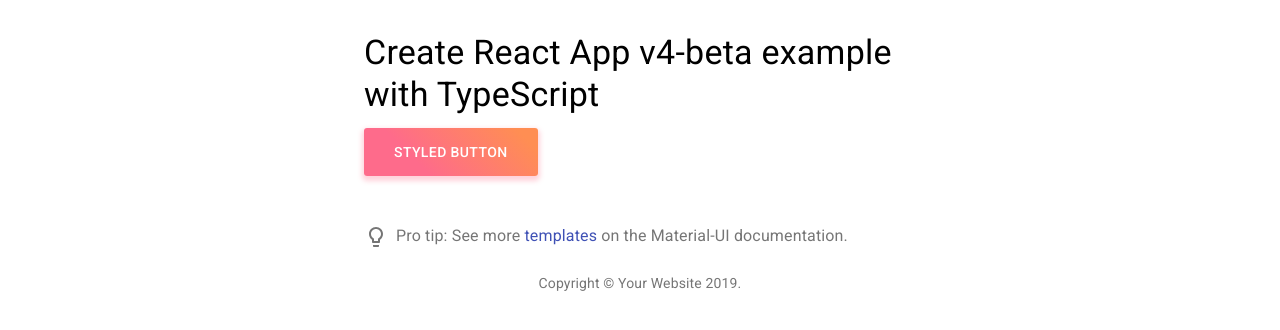
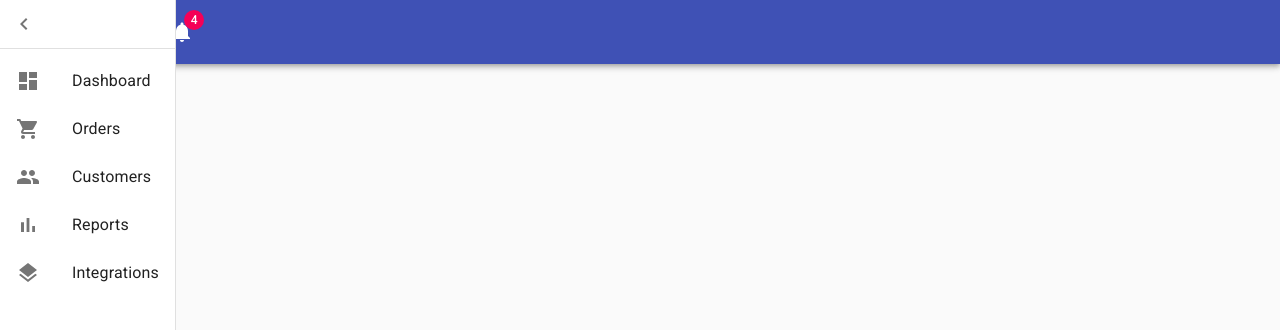
Before and after one commit to Rediful/bumblebee, a React app: page / in a window 1280 px wide. Shown: the top 330 px of the page. Built offline with nearby package versions, Linux system fonts and the light colour scheme.

Commit message:
edit first page

```diff
--- /dev/null
+++ b/src/components/DrawerList/index.tsx
@@ -0,0 +1,47 @@
+import React from 'react';
+import List from '@material-ui/core/List';
+import ListItem from '@material-ui/core/ListItem';
+import ListItemIcon from '@material-ui/core/ListItemIcon';
+import ListItemText from '@material-ui/core/ListItemText';
+import DashboardIcon from '@material-ui/icons/Dashboard';
+import ShoppingCartIcon from '@material-ui/icons/ShoppingCart';
+import PeopleIcon from '@material-ui/icons/People';
+import BarChartIcon from '@material-ui/icons/BarChart';
+import LayersIcon from '@material-ui/icons/Layers';
+
+const DrawerList = () => (
+  <List>
+    <ListItem button>
+      <ListItemIcon>
+        <DashboardIcon />
+      </ListItemIcon>
+      <ListItemText primary="Dashboard" />
+    </ListItem>
+    <ListItem button>
+      <ListItemIcon>
+        <ShoppingCartIcon />
+      </ListItemIcon>
+      <ListItemText primary="Orders" />
+    </ListItem>
+    <ListItem button>
+      <ListItemIcon>
+        <PeopleIcon />
+      </ListItemIcon>
+      <ListItemText primary="Customers" />
+    </ListItem>
+    <ListItem button>
+      <ListItemIcon>
+        <BarChartIcon />
+      </ListItemIcon>
+      <ListItemText primary="Reports" />
+    </ListItem>
+    <ListItem button>
+      <ListItemIcon>
+        <LayersIcon />
+      </ListItemIcon>
+      <ListItemText primary="Integrations" />
+    </ListItem>
+  </List>
+);
+
+export default DrawerList;
--- a/src/components/ProTip.tsx
+++ /dev/null
@@ -1,37 +0,0 @@
-import React from 'react';
-import { createStyles, makeStyles, Theme } from '@material-ui/core/styles';
-import Link from '@material-ui/core/Link';
-import SvgIcon, { SvgIconProps } from '@material-ui/core/SvgIcon';
-import Typography from '@material-ui/core/Typography';
-
-function LightBulbIcon(props: SvgIconProps) {
-  return (
-    <SvgIcon {...props}>
-      <path d="M9 21c0 .55.45 1 1 1h4c.55 0 1-.45 1-1v-1H9v1zm3-19C8.14 2 5 5.14 5 9c0 2.38 1.19 4.47 3 5.74V17c0 .55.45 1 1 1h6c.55 0 1-.45 1-1v-2.26c1.81-1.27 3-3.36 3-5.74 0-3.86-3.14-7-7-7zm2.85 11.1l-.85.6V16h-4v-2.3l-.85-.6C7.8 12.16 7 10.63 7 9c0-2.76 2.24-5 5-5s5 2.24 5 5c0 1.63-.8 3.16-2.15 4.1z" />
-    </SvgIcon>
-  );
-}
-
-const useStyles = makeStyles((theme: Theme) =>
-  createStyles({
-    root: {
-      margin: theme.spacing(6, 0, 3),
-    },
-    lightBulb: {
-      verticalAlign: 'middle',
-      marginRight: theme.spacing(1),
-    },
-  }),
-);
-
-export default function ProTip() {
-  const classes = useStyles();
-  return (
-    <Typography className={classes.root} color="textSecondary">
-      <LightBulbIcon className={classes.lightBulb} />
-      Pro tip: See more{' '}
-      <Link href="https://material-ui.com/getting-started/templates/">templates</Link> on the
-      Material-UI documentation.
-    </Typography>
-  );
-}
--- a/src/index.tsx
+++ b/src/index.tsx
@@ -1,6 +1,6 @@
 import React from 'react';
 import ReactDOM from 'react-dom';
-import App from './pages/App/App';
+import App from './pages/dashboard/dashboard';
 import * as serviceWorker from './serviceWorker';
 
 ReactDOM.render(<App />, document.getElementById('root'));
--- a/src/pages/App/App.tsx
+++ /dev/null
@@ -1,48 +0,0 @@
-import React from 'react';
-import Container from '@material-ui/core/Container';
-import Typography from '@material-ui/core/Typography';
-import Box from '@material-ui/core/Box';
-import Link from '@material-ui/core/Link';
-import ProTip from '../../components/ProTip';
-import styled from 'styled-components';
-import Button from '@material-ui/core/Button';
-
-function Copyright() {
-  return (
-    <Typography variant="body2" color="textSecondary" align="center">
-      {'Copyright © '}
-      <Link color="inherit" href="https://material-ui.com/">
-        Your Website
-      </Link>{' '}
-      {new Date().getFullYear()}
-      {'.'}
-    </Typography>
-  );
-}
-
-const App: React.FC = () => {
-  const StyledButton = styled(Button)`
-    background: linear-gradient(45deg, #fe6b8b 30%, #ff8e53 90%);
-    border-radius: 3px;
-    border: 0;
-    color: white;
-    height: 48px;
-    padding: 0 30px;
-    box-shadow: 0 3px 5px 2px rgba(255, 105, 135, 0.3);
-  `;
-
-  return (
-    <Container maxWidth="sm">
-      <Box my={4}>
-        <Typography variant="h4" component="h1" gutterBottom>
-          Create React App v4-beta example with TypeScript
-        </Typography>
-        <StyledButton>Styled Button</StyledButton>
-        <ProTip />
-        <Copyright />
-      </Box>
-    </Container>
-  );
-};
-
-export default App;
--- /dev/null
+++ b/src/pages/dashboard/dashboard.tsx
@@ -0,0 +1,59 @@
+import React from 'react';
+import CssBaseline from '@material-ui/core/CssBaseline';
+import Drawer from '@material-ui/core/Drawer';
+import AppBar from '@material-ui/core/AppBar';
+import Toolbar from '@material-ui/core/Toolbar';
+import Typography from '@material-ui/core/Typography';
+import Divider from '@material-ui/core/Divider';
+import IconButton from '@material-ui/core/IconButton';
+import Badge from '@material-ui/core/Badge';
+import Container from '@material-ui/core/Container';
+import MenuIcon from '@material-ui/icons/Menu';
+import ChevronLeftIcon from '@material-ui/icons/ChevronLeft';
+import NotificationsIcon from '@material-ui/icons/Notifications';
+
+import DrawerList from '../../components/DrawerList';
+
+export default function Dashboard() {
+  const [open, setOpen] = React.useState(true);
+  const handleDrawerOpen = () => {
+    setOpen(true);
+  };
+  const handleDrawerClose = () => {
+    setOpen(false);
+  };
+
+  return (
+    <div>
+      <CssBaseline />
+      <AppBar position="absolute">
+        <Toolbar>
+          <IconButton edge="start" color="inherit" aria-label="open drawer" onClick={handleDrawerOpen}>
+            <MenuIcon />
+          </IconButton>
+          <Typography component="h1" variant="h6" color="inherit" noWrap>
+            Dashboard
+          </Typography>
+          <IconButton color="inherit">
+            <Badge badgeContent={4} color="secondary">
+              <NotificationsIcon />
+            </Badge>
+          </IconButton>
+        </Toolbar>
+      </AppBar>
+      <Drawer variant="permanent" open={open}>
+        <div>
+          <IconButton onClick={handleDrawerClose}>
+            <ChevronLeftIcon />
+          </IconButton>
+        </div>
+        <Divider />
+        <DrawerList />
+      </Drawer>
+      <main>
+        <div />
+        <Container maxWidth="lg"></Container>
+      </main>
+    </div>
+  );
+}
```
Also changed, not shown: 1 other file (tests, documents, lock files or other folders).
